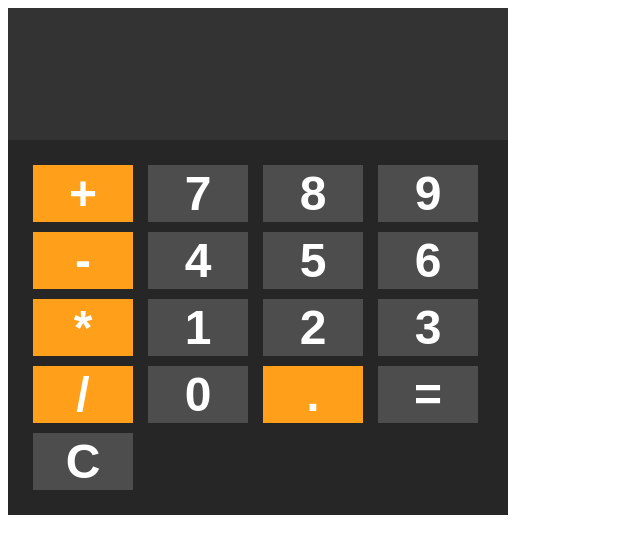
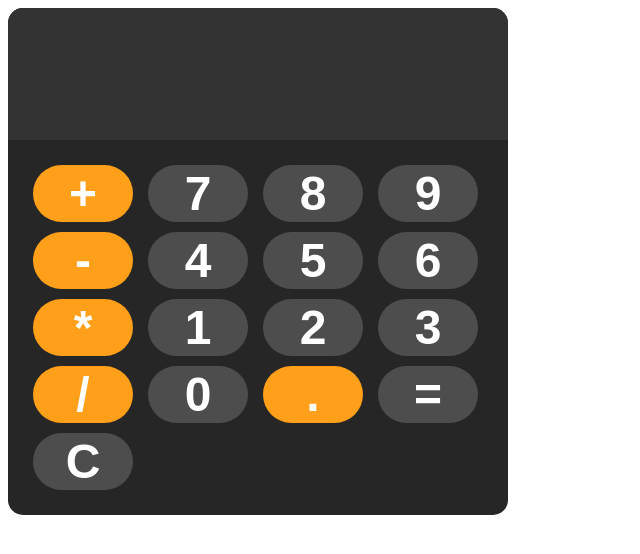
Before and after one commit to Trentavius/Calculator-Program, a plain HTML site: page index.html in a window 1280 px wide. Shown: the whole page, without its empty margins (0-640 px from the left). Drawn offline with Linux system fonts and the light colour scheme.

Commit message:
styles.css

```diff
--- a/styles.css
+++ b/styles.css
@@ -10,7 +10,7 @@
 #calculator{
     font-family: Arial, sans-serif;
     background-color: hsl(0, 0%, 15%);
-    border-radius: 15;
+    border-radius: 15px;
     max-width: 500px;
     overflow: hidden;
 }
@@ -34,7 +34,7 @@
 button{
     width: 100px;
     height 100px;
-    border-radius: 50;
+    border-radius: 50px;
     border: none;
     background-color: hsl(0, 0%, 30%);
     color: white;
```
